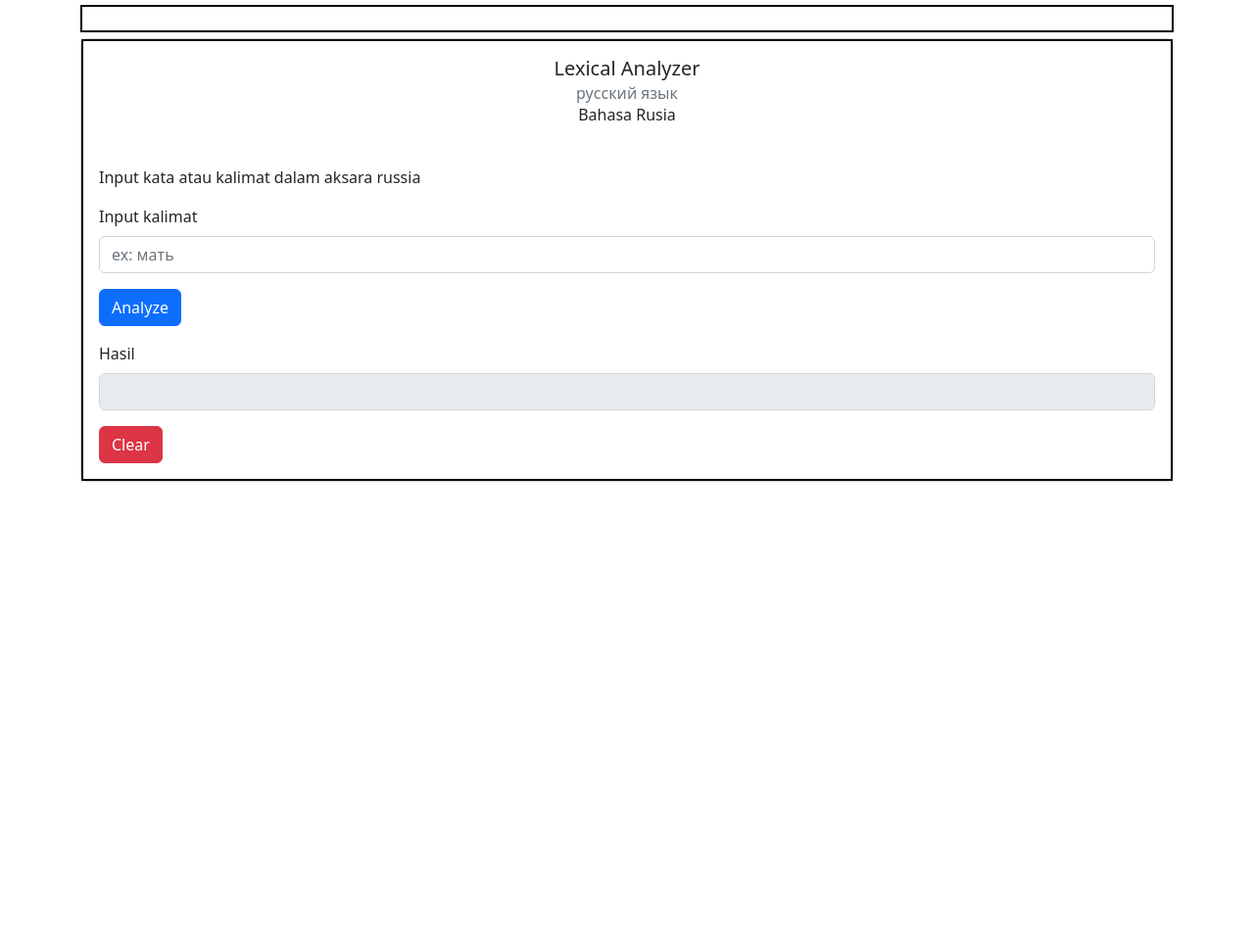
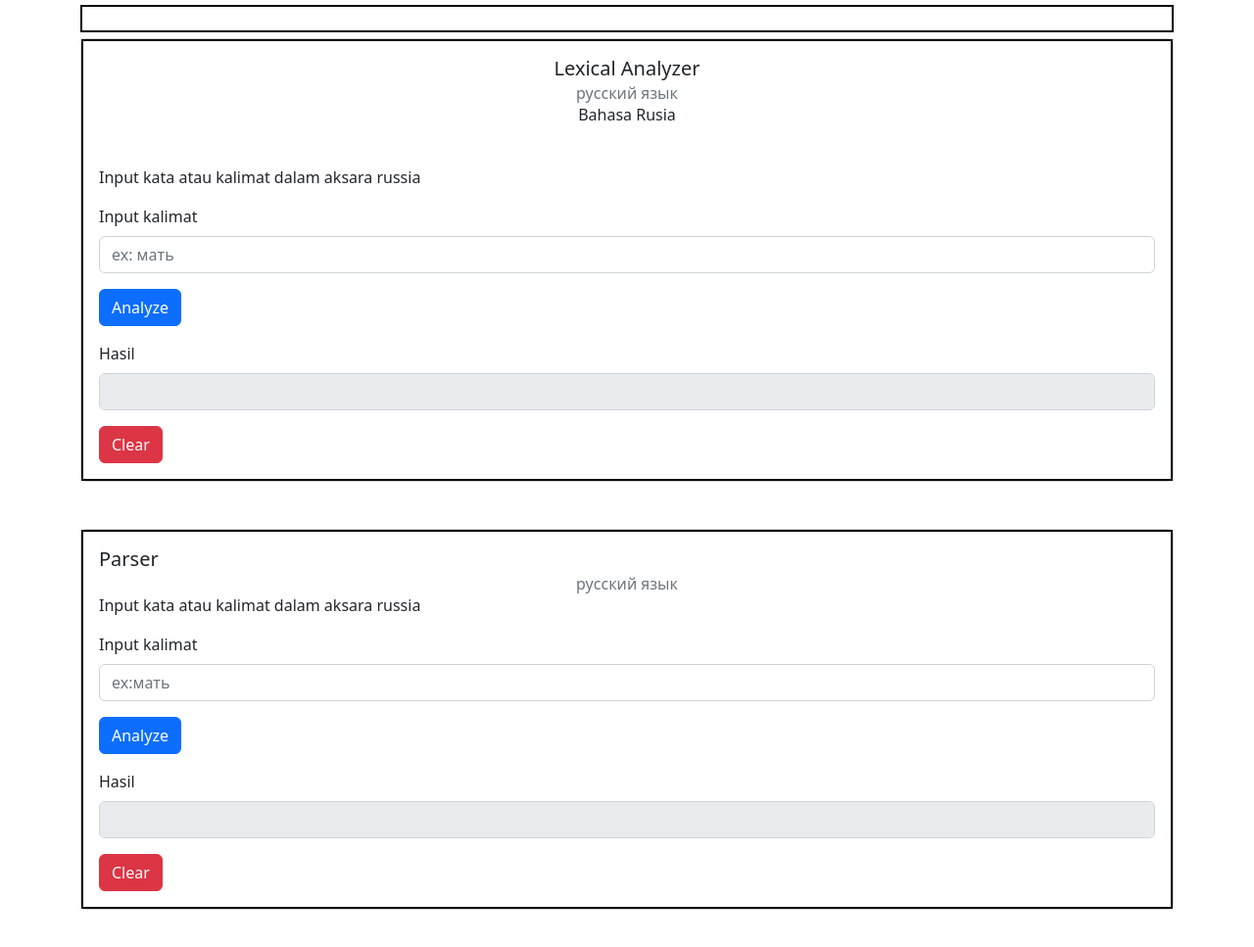
Before and after one commit to khalilullahalfaath/LexicalAnalyzerAndParser, a plain HTML site: page index.html in a window 1280 px wide. Shown: the part 131-1098 px from the top of the page at 98% size. Before the commit the page ends 800 px from the top, so only its background shows below. Drawn offline with nearby package versions, Linux system fonts and the light colour scheme.

Commit message:
Update index.html

```diff
--- a/index.html
+++ b/index.html
@@ -48,6 +48,32 @@
             </form>
         </div>
     </div>
+    <div class="card mt-5 mb-5">
+        <div class="card-body">
+            <form id="form-parser">
+                <h5 class="card-title">Parser</h5>
+                <h6 class="card-subtitle text-muted" style="text-align: center;" >русский язык</h6>
+                <p class="card-text">Input kata atau kalimat dalam aksara russia</p>
+                <div class="mb-3">
+                    <label for="input_kalimat" class="form-label">Input kalimat</label>
+                    <input type="text" class="form-control" id="input_kalimat_parser" required placeholder="ex:мать ">
+                </div>
+                <button type="submit" id="btn-analyze-parser" class="btn btn-primary">
+                    Analyze
+                    <div class="spinner-border text-light spinner-border-sm ms-2" id="loading-parser" style="display: none" role="status">
+                        <span class="visually-hidden">Loading...</span>
+                    </div>
+                </button>
+                <div class="mb-3 mt-3">
+                    <label for="result" class="form-label">Hasil</label>
+                    <input type="text" class="form-control" disabled id="result-parser">
+                </div>
+                <button type="button" id="btn-clear-parser" class="btn btn-danger">
+                    Clear
+                </button>
+            </form>
+        </div>
+    </div>
 
     <!-- JavaScript Bundle with Popper -->
     <script src="https://cdn.jsdelivr.net/npm/bootstrap@5.2.0-beta1/dist/js/bootstrap.bundle.min.js"
```
